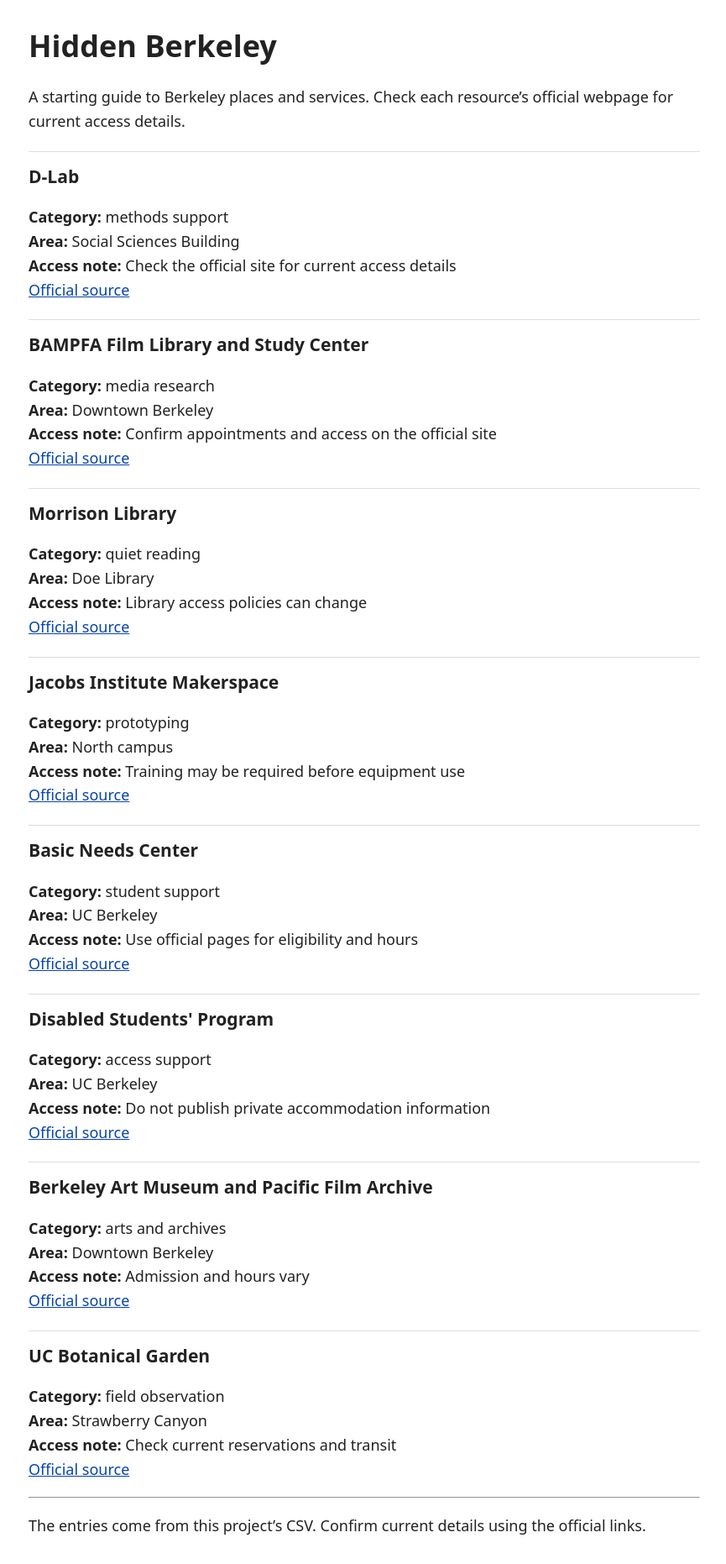
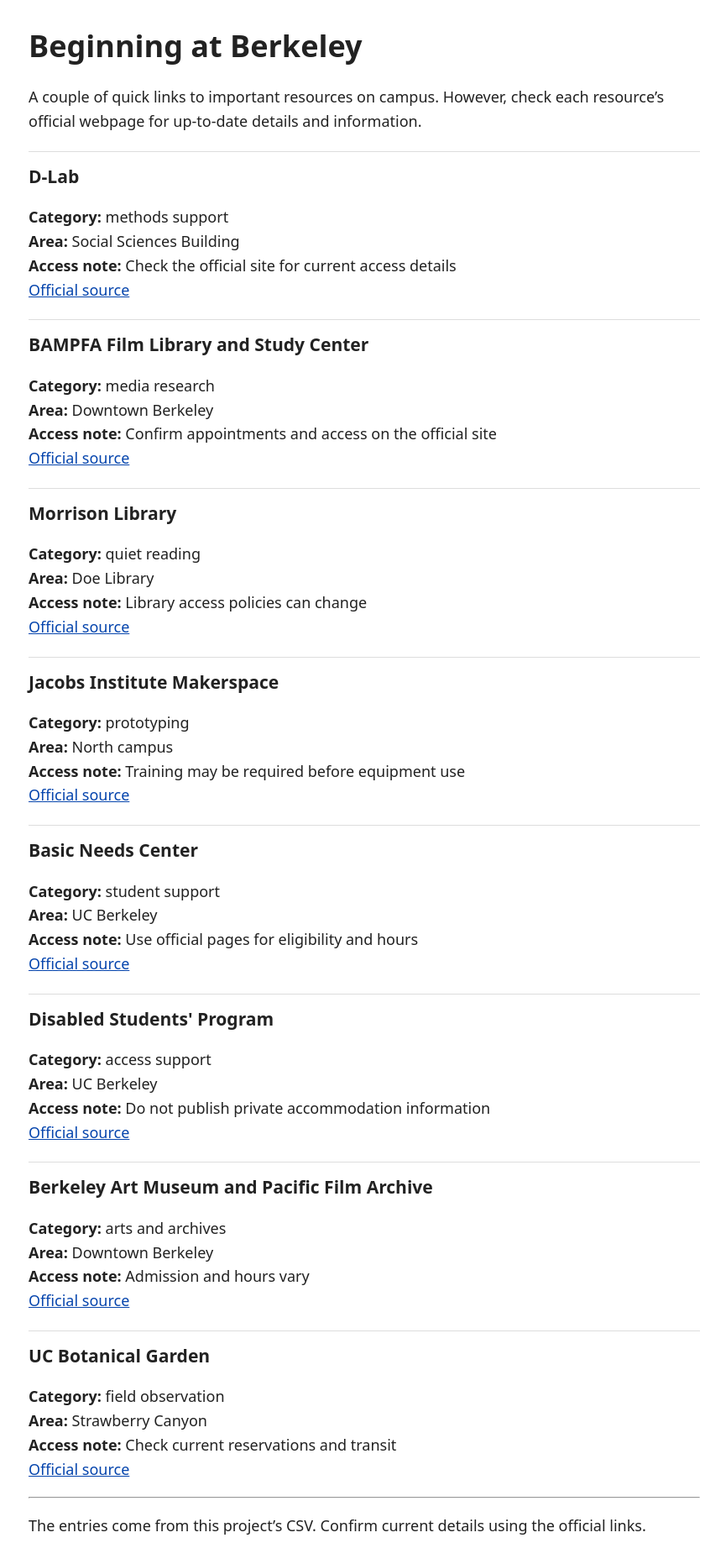
Before and after one commit to vhnguyen4/hidden-berkeley, a Jekyll site: the page built from docs/index.md, in a window 1280 px wide. Shown: the whole page at 84% size, without its empty margins (206-1071 px from the left). Built offline with Jekyll 4.4.1, drawn with Linux system fonts in a browser that asks for light colours.

Commit message:
Revise title and introduction in index.md
Updated the title and introduction for clarity.

```diff
--- a/docs/index.md
+++ b/docs/index.md
@@ -3,9 +3,9 @@
 title: Hidden Berkeley
 ---
 
-# Hidden Berkeley
+# Beginning at Berkeley
 
-A starting guide to Berkeley places and services. Check each resource's official webpage for current access details.
+A couple of quick links to important resources on campus. However, check each resource's official webpage for up-to-date details and information.
 
 <!-- Edit the heading and introduction above. The supplied loop below displays each row of the CSV. -->
 {% for resource in site.data.locations %}
```
